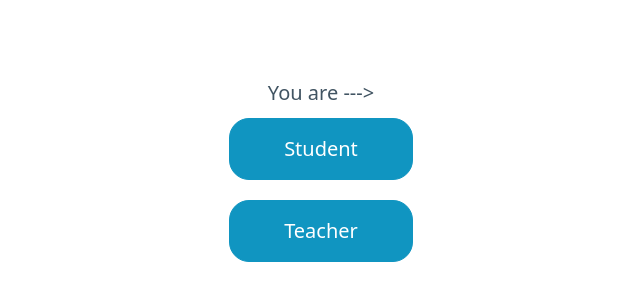
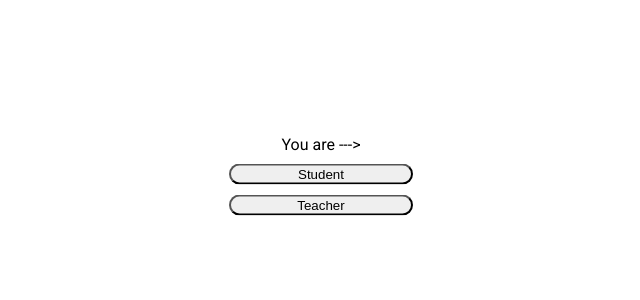
Before and after one commit to Mrczarny/zseTimetableFront, an Angular app: page /dashboard in a window 1280 px wide. Shown: the part 220-520 px from the top of the page, without its empty margins (319-959 px from the left). Built offline with nearby package versions, Linux system fonts and the light colour scheme.

Commit message:
Added Angular Material

```diff
--- a/package.json
+++ b/package.json
@@ -11,10 +11,12 @@
   "private": true,
   "dependencies": {
     "@angular/animations": "^14.2.0",
+    "@angular/cdk": "^13.0.0",
     "@angular/common": "^14.2.0",
     "@angular/compiler": "^14.2.0",
     "@angular/core": "^14.2.0",
     "@angular/forms": "^14.2.0",
+    "@angular/material": "^13.0.0",
     "@angular/platform-browser": "^14.2.0",
     "@angular/platform-browser-dynamic": "^14.2.0",
     "@angular/router": "^14.2.0",
--- /dev/null
+++ b/src/custom-theme.scss
@@ -0,0 +1,34 @@
+
+// Custom Theming for Angular Material
+// For more information: https://material.angular.io/guide/theming
+@use '@angular/material' as mat;
+// Plus imports for other components in your app.
+
+// Include the common styles for Angular Material. We include this here so that you only
+// have to load a single css file for Angular Material in your app.
+// Be sure that you only ever include this mixin once!
+@include mat.core();
+
+// Define the palettes for your theme using the Material Design palettes available in palette.scss
+// (imported above). For each palette, you can optionally specify a default, lighter, and darker
+// hue. Available color palettes: https://material.io/design/color/
+$zseTimetableFront-primary: mat.define-palette(mat.$indigo-palette);
+$zseTimetableFront-accent: mat.define-palette(mat.$pink-palette, A200, A100, A400);
+
+// The warn palette is optional (defaults to red).
+$zseTimetableFront-warn: mat.define-palette(mat.$red-palette);
+
+// Create the theme object. A theme consists of configurations for individual
+// theming systems such as "color" or "typography".
+$zseTimetableFront-theme: mat.define-light-theme((
+  color: (
+    primary: $zseTimetableFront-primary,
+    accent: $zseTimetableFront-accent,
+    warn: $zseTimetableFront-warn,
+  )
+));
+
+// Include theme styles for core and each component used in your app.
+// Alternatively, you can import and @include the theme mixins for each component
+// that you are using.
+@include mat.all-component-themes($zseTimetableFront-theme);
--- a/src/index.html
+++ b/src/index.html
@@ -6,6 +6,9 @@
   <base href="/">
   <meta name="viewport" content="width=device-width, initial-scale=1">
   <link rel="icon" type="image/x-icon" href="favicon.ico">
+  <link rel="preconnect" href="https://fonts.gstatic.com">
+  <link href="https://fonts.googleapis.com/css2?family=Roboto:wght@300;400;500&display=swap" rel="stylesheet">
+  <link href="https://fonts.googleapis.com/icon?family=Material+Icons" rel="stylesheet">
 </head>
 <body>
   <app-root></app-root>
--- a/src/styles.css
+++ b/src/styles.css
@@ -1,2 +1,6 @@
 /* You can add global styles to this file, and also import other style files */
-@import "@picocss/pico";
+/* @import "@picocss/pico"; */
+
+
+html, body { height: 100%;  }
+body { margin: 0; font-family: Roboto, "Helvetica Neue", sans-serif;}
```
Also changed, not shown: src/app/app.module.ts (+12 -1 lines), src/app/app/app.module.ts (added, +12 -0 lines), 1 other file (tests, documents, lock files or other folders).
